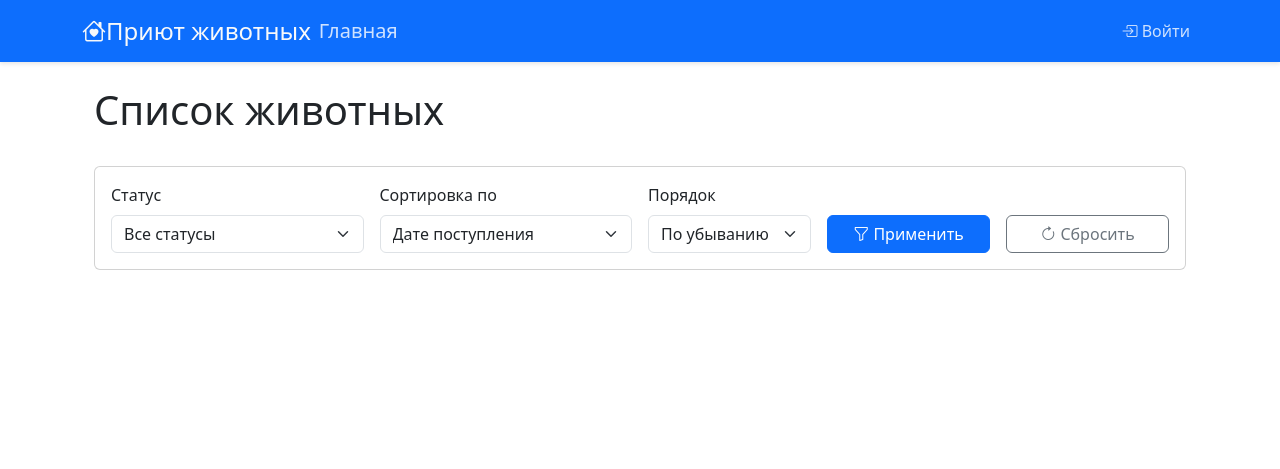
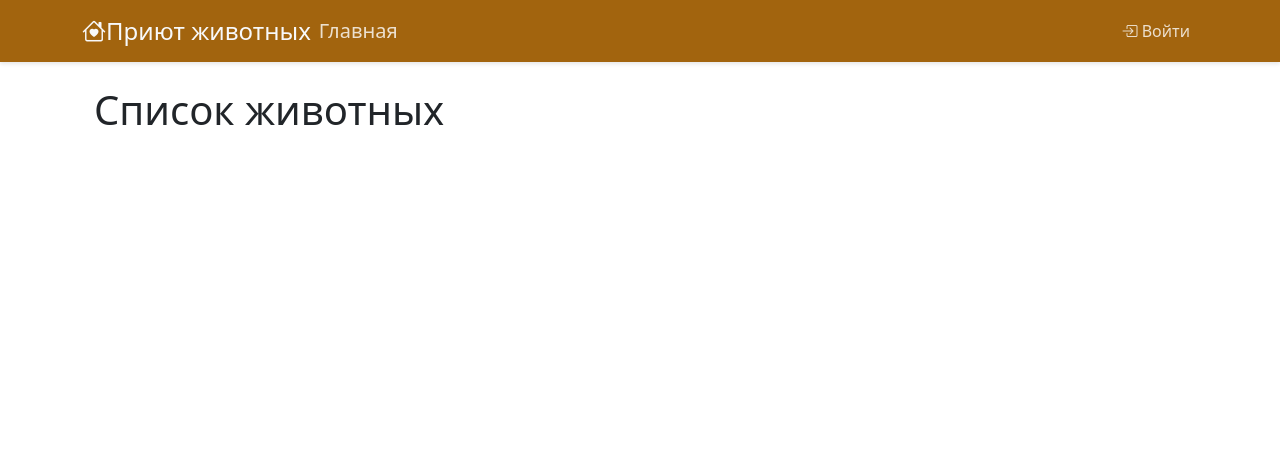
Before and after one commit to bakulinI/Bakulin-web-dev-exam-2025, a Flask app: page /animals/ in a window 1280 px wide. Shown: the top 469 px of the page. Run offline with Flask 3, Linux system fonts and the light colour scheme.

Commit message:
bugs fixed and some frontend was added

```diff
--- a/app/blueprints/animals.py
+++ b/app/blueprints/animals.py
@@ -17,24 +17,16 @@ def init_app(app):
 @bp.route('/')
 def index():
     page = request.args.get('page', 1, type=int)
-    sort_by = request.args.get('sort_by', 'created_at')
-    sort_order = request.args.get('sort_order', 'desc')
-    status = request.args.get('status')
-
     per_page = 6
-    animals = bp.animal_repository.get_paginated(page, sort_by, sort_order, status)
-    total = bp.animal_repository.get_total_count(status)
+    animals = bp.animal_repository.get_paginated(page)
+    total = bp.animal_repository.get_total_count()
     total_pages = (total + per_page - 1) // per_page
-
     return render_template(
         'animals/index.html',
         animals=animals,
         total=total,
         page=page,
-        total_pages=total_pages,
-        sort_by=sort_by,
-        sort_order=sort_order,
-        status=status
+        total_pages=total_pages
     )
 
 @bp.route('/create', methods=['GET', 'POST'])
@@ -119,8 +111,6 @@ def edit(id):
 
             connection = bp.animal_repository.db.connect()
             try:
-                connection.start_transaction()
-
                 bp.animal_repository.update(id, {
                     'name': name,
                     'description': description,
@@ -128,14 +118,13 @@ def edit(id):
                     'breed': breed,
                     'gender': gender,
                     'status': status
-                })
+                }, connection=connection)
+                connection.commit()
 
-                connection.commit()
                 flash('Данные животного успешно обновлены', 'success')
                 return redirect(url_for('animals.view', id=id))
 
             except Exception as e:
-                connection.rollback()
                 current_app.logger.error(f"Error updating animal: {str(e)}")
                 flash('При сохранении данных возникла ошибка. Проверьте корректность введённых данных.', 'danger')
                 return render_template('animals/edit.html', form=request.form, animal=animal)
--- a/app/repositories/animal_repository.py
+++ b/app/repositories/animal_repository.py
@@ -140,8 +140,12 @@ class AnimalRepository:
         cursor.close()
         return animals
 
-    def update(self, animal_id, animal_data):
-        cursor = self.db.connect().cursor()
+    def update(self, animal_id, animal_data, connection=None):
+        own_connection = False
+        if connection is None:
+            connection = self.db.connect()
+            own_connection = True
+        cursor = connection.cursor()
         cursor.execute("""
             UPDATE animals
             SET name = %s,
@@ -160,7 +164,8 @@ class AnimalRepository:
             animal_data.get('status', 'available'),
             animal_id
         ))
-        self.db.connect().commit()
+        if own_connection:
+            connection.commit()
         cursor.close()
 
     def delete(self, animal_id):
--- a/app/static/styles.css
+++ b/app/static/styles.css
@@ -37,3 +37,32 @@ footer {
 .animal-card:hover {
     transform: scale(1.02);
 }
+
+.animal-photo {
+    width: 100%;
+    height: 220px;
+    object-fit: contain;
+    background: #f8f9fa;
+    border-radius: 0.5rem 0.5rem 0 0;
+    display: block;
+}
+
+.animal-photo-large {
+    width: 100%;
+    height: 400px;
+    object-fit: contain;
+    background: #f8f9fa;
+    border-radius: 0.5rem;
+    display: block;
+}
+
+.centered-form-wrapper {
+    min-height: 100vh;
+    display: flex;
+    align-items: center;
+    justify-content: center;
+}
+
+.navbar.bg-primary {
+    background-color: #a2640e !important;
+}
--- a/app/templates/animals/index.html
+++ b/app/templates/animals/index.html
@@ -8,58 +8,6 @@
         <div class="col">
             <h1>Список животных</h1>
         </div>
-        {% if current_user.is_authenticated and current_user.role_name == 'admin' %}
-        <div class="col-auto">
-            <a href="{{ url_for('animals.create') }}" class="btn btn-primary">
-                <i class="bi bi-plus-circle"></i> Добавить животное
-            </a>
-        </div>
-        {% endif %}
-    </div>
-
-    <!-- фильтры -->
-    <div class="card mb-4">
-        <div class="card-body">
-            <form method="GET" action="{{ url_for('animals.index') }}" class="row g-3">
-                <div class="col-md-3">
-                    <label for="status" class="form-label">Статус</label>
-                    <select class="form-select" id="status" name="status">
-                        <option value="">Все статусы</option>
-                        <option value="available" {% if status == 'available' %}selected{% endif %}>Доступно для усыновления</option>
-                        <option value="adoption" {% if status == 'adoption' %}selected{% endif %}>В процессе усыновления</option>
-                        <option value="adopted" {% if status == 'adopted' %}selected{% endif %}>Усыновлено</option>
-                    </select>
-                </div>
-                <div class="col-md-3">
-                    <label for="sort_by" class="form-label">Сортировка по</label>
-                    <select class="form-select" id="sort_by" name="sort_by">
-                        <option value="created_at" {% if sort_by == 'created_at' %}selected{% endif %}>Дате поступления</option>
-                        <option value="name" {% if sort_by == 'name' %}selected{% endif %}>Имени</option>
-                        <option value="age_months" {% if sort_by == 'age_months' %}selected{% endif %}>Возрасту</option>
-                        <option value="breed" {% if sort_by == 'breed' %}selected{% endif %}>Породе</option>
-                    </select>
-                </div>
-                <div class="col-md-2">
-                    <label for="sort_order" class="form-label">Порядок</label>
-                    <select class="form-select" id="sort_order" name="sort_order">
-                        <option value="desc" {% if sort_order == 'desc' %}selected{% endif %}>По убыванию</option>
-                        <option value="asc" {% if sort_order == 'asc' %}selected{% endif %}>По возрастанию</option>
-                    </select>
-                </div>
-                <div class="col-md-2">
-                    <label class="form-label">&nbsp;</label>
-                    <button type="submit" class="btn btn-primary w-100">
-                        <i class="bi bi-funnel"></i> Применить
-                    </button>
-                </div>
-                <div class="col-md-2">
-                    <label class="form-label">&nbsp;</label>
-                    <a href="{{ url_for('animals.index') }}" class="btn btn-outline-secondary w-100">
-                        <i class="bi bi-arrow-clockwise"></i> Сбросить
-                    </a>
-                </div>
-            </form>
-        </div>
     </div>
 
     <div class="row row-cols-1 row-cols-md-2 row-cols-lg-3 g-4">
@@ -68,11 +16,9 @@
             <div class="card h-100">
                 {% if animal.photo_filename %}
                 <img src="{{ url_for('static', filename='uploads/' + animal.photo_filename) }}"
-                     class="card-img-top" alt="{{ animal.name }}"
-                     style="height: 200px; object-fit: cover;">
+                     class="animal-photo card-img-top" alt="{{ animal.name }}">
                 {% else %}
-                <div class="card-img-top bg-light d-flex align-items-center justify-content-center"
-                     style="height: 200px;">
+                <div class="animal-photo d-flex align-items-center justify-content-center">
                     <i class="bi bi-image text-muted" style="font-size: 3rem;"></i>
                 </div>
                 {% endif %}
@@ -81,7 +27,7 @@
                     <h5 class="card-title">{{ animal.name }}</h5>
                     <p class="card-text">
                         <small class="text-muted">
-                            {{ animal.breed }} • {{ animal.age_months }} месяцев •
+                            {{ animal.breed }} • {{ animal.age_months }} {{ animal.age_months|pluralize('месяц', 'месяца', 'месяцев') }} •
                             {{ 'Самец' if animal.gender == 'male' else 'Самка' }}
                         </small>
                     </p>
@@ -157,6 +103,14 @@
         {% endfor %}
     </div>
 
+    {% if current_user.is_authenticated and current_user.role_name == 'admin' %}
+    <div class="my-4 text-center">
+        <a href="{{ url_for('animals.create') }}" class="btn btn-primary">
+            <i class="bi bi-plus-circle"></i> Добавить животное
+        </a>
+    </div>
+    {% endif %}
+
     {% if total_pages > 1 %}
     <nav class="mt-4">
         <ul class="pagination justify-content-center">
--- a/app/templates/animals/view.html
+++ b/app/templates/animals/view.html
@@ -15,7 +15,7 @@
                     {% for photo in photos %}
                     <div class="carousel-item {% if loop.first %}active{% endif %}">
                         <img src="{{ url_for('static', filename='uploads/' + photo.filename) }}"
-                             class="d-block w-100" alt="{{ animal.name }}"
+                             class="animal-photo-large" alt="{{ animal.name }}"
                              data-viewer="true">
                     </div>
                     {% endfor %}
@@ -65,7 +65,7 @@
                 </div>
                 <div class="col-md-6">
                     <h5>Возраст</h5>
-                    <p>{{ animal.age_months }} месяцев</p>
+                    <p>{{ animal.age_months }} {{ animal.age_months|pluralize('месяц', 'месяца', 'месяцев') }}</p>
                 </div>
             </div>
 
--- a/app/templates/auth/login.html
+++ b/app/templates/auth/login.html
@@ -3,7 +3,7 @@
 {% block title %}Вход{% endblock %}
 
 {% block content %}
-<div class="row justify-content-center">
+<div class="d-flex justify-content-center align-items-center" style="min-height: 80vh;">
     <div class="col-md-6 col-lg-4">
         <div class="card">
             <div class="card-header">
```
Also changed, not shown: app/__init__.py (+10 -11 lines), app/templates/animals/_form.html (+33 -4 lines), app/static/uploads/Hampter1.jpg (added), app/static/uploads/Hampter2.jpg (added), app/static/uploads/Hampter3.jpg (added), app/static/uploads/korzhik2.jpg (added), app/static/uploads/korzhik3.jpg (added).
